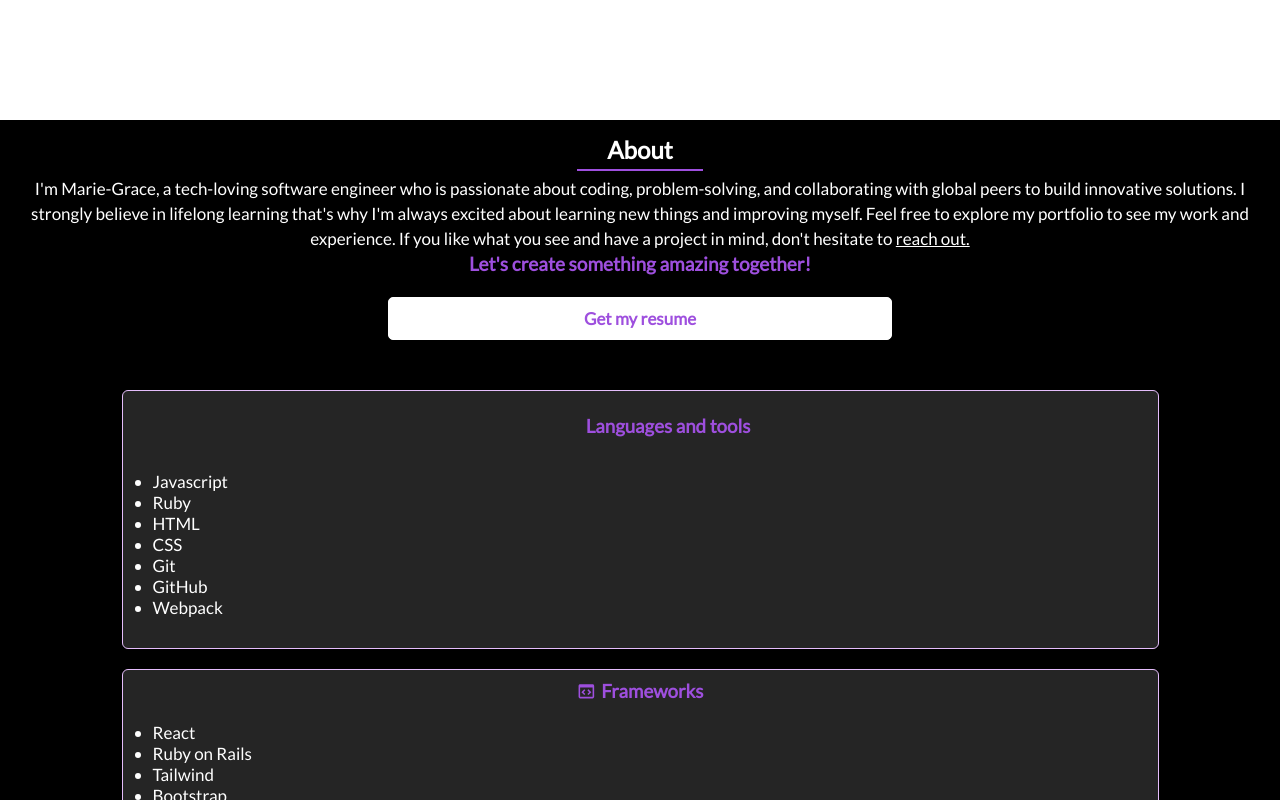
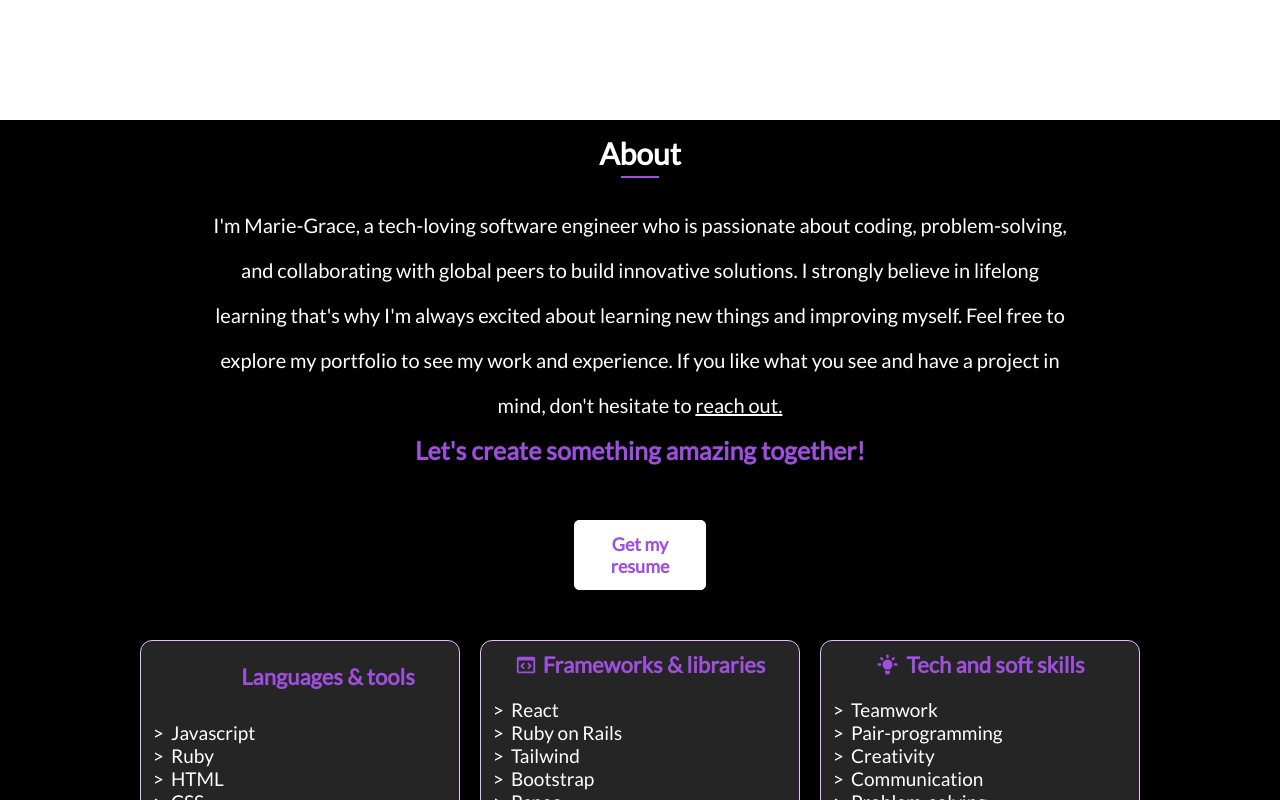
Before and after one commit to mariegrace31/official_portfolio, a React (Create React App) app: page / in a window 1280 px wide. Shown: the part 680-1480 px from the top of the page. Built offline with nearby package versions, Linux system fonts and the light colour scheme; some icons are missing.

Commit message:
Style the desketop version

```diff
--- a/src/components/About.js
+++ b/src/components/About.js
@@ -2,7 +2,6 @@ import React from 'react';
 import { FaCode } from 'react-icons/fa6';
 import { BiCodeBlock } from 'react-icons/bi';
 import { HiLightBulb } from 'react-icons/hi';
-import programmingGif from '../assets/ProgrammingGif.gif';
 import resume from '../assets/resume.pdf';
 import '../styles/About.css';
 
@@ -10,7 +9,6 @@ const About = () => (
   <div className="about-section" id="about">
     <h2>About</h2>
     <hr className="underline" />
-    <div className="aboutMe">
     <div className="first-part">
       <p>
         I&apos;m Marie-Grace, a tech-loving software engineer who is passionate about coding,
@@ -28,14 +26,12 @@ const About = () => (
       </p>
       <a href={resume} target="_blank" className="resume" rel="noreferrer">Get my resume</a>
     </div>
-      <img className="gif" src={programmingGif} alt="Programming GIF" />
-    </div>
     <div className="lang-tools">
       <div className="part">
         <h3>
           <FaCode />
           {' '}
-          Languages and tools
+          Languages & tools
         </h3>
         <ul>
           <li>Javascript</li>
@@ -50,7 +46,7 @@ const About = () => (
       <div className="part">
         <h3>
           <BiCodeBlock />
-          Frameworks
+          Frameworks & libraries
         </h3>
         <ul>
           <li>React</li>
--- a/src/styles/About.css
+++ b/src/styles/About.css
@@ -60,10 +60,6 @@
   border: 1px solid var(--third-color);
 }
 
-.gif {
-  display: none;
-}
-
 .lang-tools {
   display: flex;
   flex-direction: column;
@@ -97,6 +93,7 @@
 .part ul li {
   color: var(--third-color);
   font-size: 17px;
+  list-style-type: '>  ';
 }
 
 .skills {
@@ -104,3 +101,66 @@
 }
 
 /* Desketop version */
+
+@media screen and (min-width: 768px) {
+  .about-section h2 {
+    font-size: 30px;
+  }
+
+  .underline {
+    width: 3%;
+  }
+
+  .first-part {
+    width: 70%;
+    gap: 40px;
+    margin-left: auto;
+    margin-right: auto;
+  }
+
+  .first-part p {
+    line-height: 45px;
+    font-size: 20px;
+    margin-top: 20px;
+  }
+
+  .create {
+    font-size: 25px;
+  }
+
+  .resume {
+    width: 15%;
+    font-size: 18px;
+    padding: 12px;
+  }
+
+  .resume:hover {
+    background-color: var(--main-color);
+    color: var(--third-color);
+  }
+
+  .lang-tools {
+    flex-direction: row;
+    align-items: center;
+    justify-content: center;
+  }
+
+  .part {
+    border-radius: 12px;
+    width: 320px;
+    height: 250px;
+    margin: 0;
+  }
+
+  .part:hover {
+    box-shadow: 1px 1px 5px 2px var(--second-color);
+  }
+
+  .part h3 {
+    font-size: 22px;
+  }
+
+  .part ul li {
+    font-size: 19px;
+  }
+}
```
Lines whose indentation alone changed are shown as unchanged.
